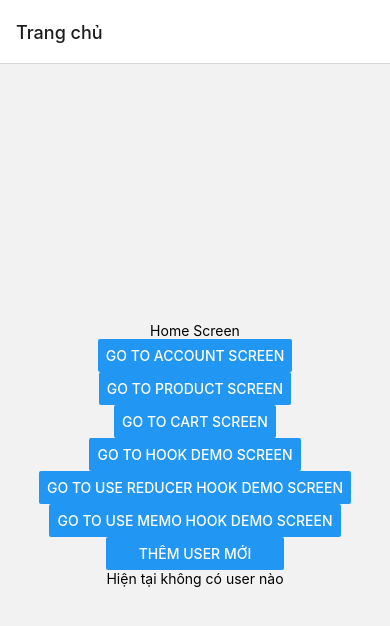
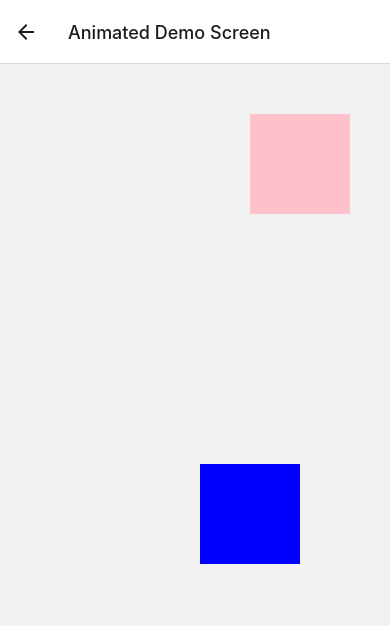
Before and after one commit to quocvy152/ImproveReactNativeSkill, a React Native app: screen /AnimatedScreen in a window 390 px wide. Shown: the top 626 px of the page. Built offline with nearby package versions, Linux system fonts and the light colour scheme.

Commit message:
chore: demo animated

```diff
--- /dev/null
+++ b/src/feature/animations/AnimatedScreen.tsx
@@ -0,0 +1,52 @@
+/* eslint-disable react/self-closing-comp */
+/* eslint-disable react-native/no-inline-styles */
+/* eslint-disable @typescript-eslint/no-unused-vars */
+import React, {useEffect, useRef} from 'react';
+import {ScrollView, View, Text, Button, Animated, Easing} from 'react-native';
+
+const AnimatedScreen = () => {
+  const animatedLeftToRight = useRef(new Animated.Value(100)).current;
+  const animatedXToY = useRef(new Animated.ValueXY({x: 100, y: 50})).current;
+
+  useEffect(() => {
+    Animated.timing(animatedLeftToRight, {
+      toValue: 250,
+      duration: 2000,
+      easing: Easing.bounce,
+      useNativeDriver: false,
+    }).start();
+
+    Animated.timing(animatedXToY, {
+      toValue: {
+        x: 200,
+        y: 250,
+      },
+      duration: 2000,
+      easing: Easing.bounce, // bounce | easing
+      useNativeDriver: false,
+    }).start();
+  }, [animatedLeftToRight, animatedXToY]);
+
+  return (
+    <View>
+      <Animated.View
+        style={{
+          width: 100,
+          height: 100,
+          marginLeft: animatedLeftToRight,
+          marginTop: 50,
+          backgroundColor: 'pink',
+        }}></Animated.View>
+      <Animated.View
+        style={{
+          width: 100,
+          height: 100,
+          marginLeft: animatedXToY.x,
+          marginTop: animatedXToY.y,
+          backgroundColor: 'blue',
+        }}></Animated.View>
+    </View>
+  );
+};
+
+export default AnimatedScreen;
--- a/src/feature/home/HomeScreen.tsx
+++ b/src/feature/home/HomeScreen.tsx
@@ -58,6 +58,10 @@ const HomeScreen = ({
         title="Go to Use Memo Hook Demo Screen"
         onPress={() => navigation.navigate('UseMemoDemoScreen')}
       />
+      <Button
+        title="Go to Animated Demo Screen"
+        onPress={() => navigation.navigate('AnimatedScreen')}
+      />
       <View>
         <Button title="Thêm user mới" onPress={addNewUser} />
 
--- a/src/navigation/MainStack.tsx
+++ b/src/navigation/MainStack.tsx
@@ -9,6 +9,7 @@ import CartScreen from '../feature/cart/CartScreen';
 import HookDemoScreen from '../feature/hooks/HookDemoScreen';
 import UseReducerDemoScreen from '../feature/hooks/UseReducerDemoScreen';
 import UseMemoDemoScreen from '../feature/hooks/UseMemoDemoScreen';
+import AnimatedScreen from '../feature/animations/AnimatedScreen';
 import {RootStackParamList} from './RootParamList';
 
 const Stack = createNativeStackNavigator<RootStackParamList>();
@@ -51,6 +52,11 @@ const MainStack = () => {
         component={UseMemoDemoScreen}
         options={{title: 'Hook UseMemo Demo Screen'}}
       />
+      <Stack.Screen
+        name="AnimatedScreen"
+        component={AnimatedScreen}
+        options={{title: 'Animated Demo Screen'}}
+      />
     </Stack.Navigator>
   );
 };
--- a/src/navigation/RootParamList.tsx
+++ b/src/navigation/RootParamList.tsx
@@ -6,4 +6,5 @@ export type RootStackParamList = {
   HookDemoScreen: undefined;
   UseReducerDemoScreen: undefined;
   UseMemoDemoScreen: undefined;
+  AnimatedScreen: undefined;
 };
```
Also changed, not shown: 1 other file (tests, documents, lock files or other folders).
